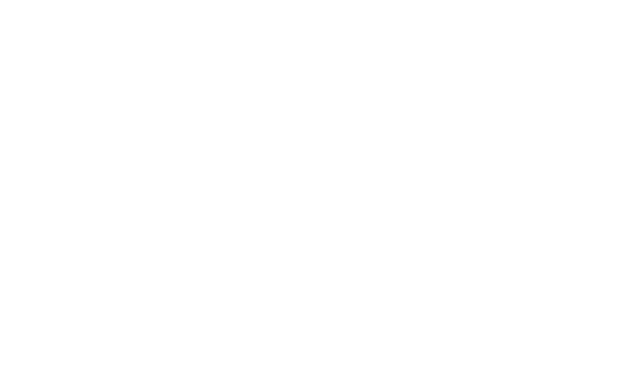
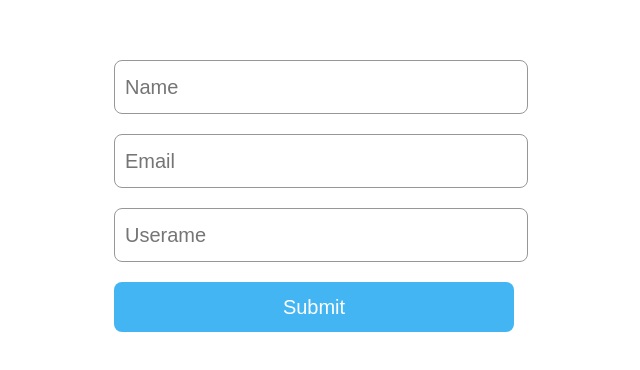
Before and after one commit to Sonam0123/cloverdex-frontendCICD, a React (Vite) app: page /account in a window 1280 px wide. Before the commit this address had no page. Shown: the part 242-612 px from the top of the page, without its empty margins (326-966 px from the left). Built offline with nearby package versions, Linux system fonts and the light colour scheme; the HTML template or start-up script is replaced by a standard one.

Commit message:
account update page, put route issues tho

```diff
--- a/src/App.jsx
+++ b/src/App.jsx
@@ -4,6 +4,7 @@
 import { Route, Routes, Link } from 'react-router-dom';
 import SignUp from './components/Signup';
 import Home from './components/Home'
+import Account from './components/Account'
 
 function App() {
   const [count, setCount] = useState(0)
@@ -29,6 +30,12 @@
             <Home/>
           }
         />
+        <Route
+          path ='/account'
+          element={
+            <Account/>
+          }
+        />
       </Routes>
     </>
   )
--- /dev/null
+++ b/src/components/Account.jsx
@@ -0,0 +1,38 @@
+import {React, useState} from "react";
+import './account.css'
+import {Link} from 'react-router-dom'
+import axios from 'axios';
+;
+
+const Account = () => {
+  const [name, setName] = useState('')
+  const [email, setEmail] = useState('');
+  const [username, setUsername] = useState('')
+
+  const handleAccUpdate = async () => {
+    try {
+      const response = await axios.put('http://localhost:3001/api/user', {name, email, username});
+      console.log(response.data);
+    } catch (error) {
+      console.error('Update failed', error);
+    }
+  };
+
+    return(
+        <div className="signUpBox">
+            <div className="header">
+            </div>
+         <div className="signupMain">
+                <input onChange={(e) => setName(e.target.value)} placeholder="Name" name="name" />
+                <input onChange={(e) => setEmail(e.target.value)} placeholder="Email" name="email" />
+                <input onChange={(e) => setUsername(e.target.value)} placeholder="Userame" name="username" />
+            </div>
+            <Link to="/home">
+            <button onClick={handleAccUpdate} className="submitBtn">Submit</button>
+            </Link>
+
+        </div>
+    )
+}
+
+export default Account;
--- a/src/components/Home.jsx
+++ b/src/components/Home.jsx
@@ -69,14 +69,14 @@
       <nav className="navbar">
       <div className="navbar-logo">PokiDex</div>
       <ul className="navbar-links">
-        <Link to='/sign-up'>
+        <Link to='/account'>
           <li className="navbar-link">Account</li>
         </Link>
+        <button onClick={handleLogout}>Logout</button>
       </ul>
       </nav>
       <h1>Welcome, {userData.username}!</h1>
       <p>Your element type is {userData.elementType}</p>
-      <button onClick={handleLogout}>Logout</button>
     </div>
   );
 };
```
Also changed, not shown: src/components/account.css (added).
